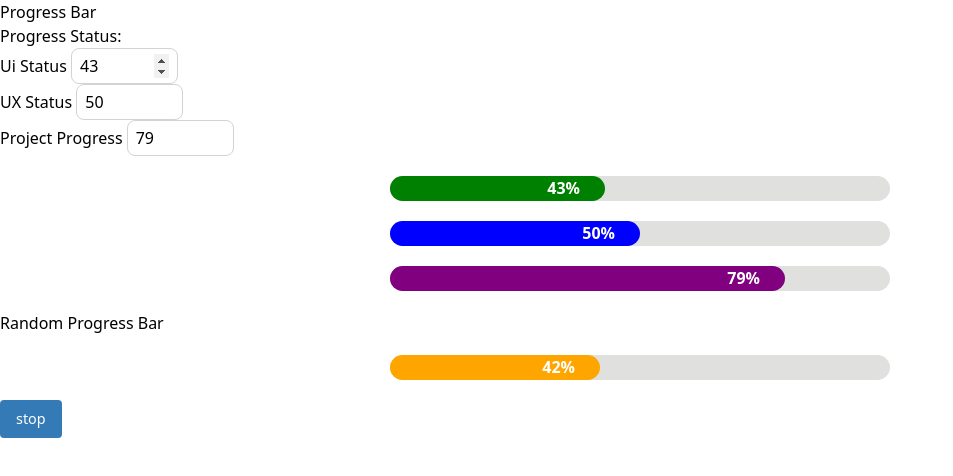
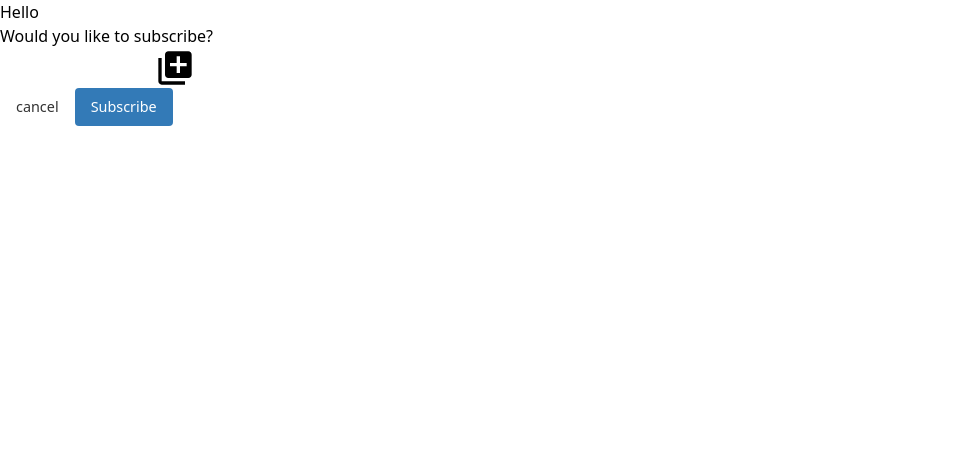
Before and after one commit to Hendrickhz/react-30-projects, a React (Vite) app: page / in a window 1280 px wide. Shown: the top 476 px of the page, without its empty margins (0-953 px from the left). Built offline with nearby package versions, Linux system fonts and the light colour scheme.

Commit message:
project 13 | dialog box finished

```diff
--- a/src/App.jsx
+++ b/src/App.jsx
@@ -4,7 +4,8 @@ import React from "react";
 // import Randomize from "./projects/02-randomize-color/Randomize";
 // import ESignature from './projects/E-signature-01/ESignature'
 import "./App.css";
-import ProgressBar from "./projects/12-progress-bar/ProgressBar";
+// import ProgressBar from "./projects/12-progress-bar/ProgressBar";
+import DialogBox from "./projects/13-dialog-box/DialogBox";
 // import PopUpApp from "./projects/11-magic-pop/PopUpApp";
 // import HiddenSearchBar from "./projects/10-hidden-search-bar/HiddenSearchBar";
 // import SlideToGrow from "./projects/09-slide-to-grow/SlideToGrow";
@@ -27,7 +28,8 @@ const App = () => {
       {/* <SlideToGrow/> */}
       {/* <HiddenSearchBar/> */}
       {/* <PopUpApp/> */}
-      <ProgressBar/>
+      {/* <ProgressBar/> */}
+      <DialogBox/>
     </div>
   );
 };
--- /dev/null
+++ b/src/projects/13-dialog-box/DialogBox.jsx
@@ -0,0 +1,106 @@
+import React, { useEffect, useState } from "react";
+import Button from "../../components/Button";
+import { MdLibraryAdd } from "react-icons/md";
+import { CiFaceFrown } from "react-icons/ci";
+import { HiMiniFaceSmile } from "react-icons/hi2";
+import "./bounce.css";
+const DialogBox = ({ width = 350 }) => {
+  const [bounce, setBounce] = useState("");
+  const [icon, setIcon] = useState("");
+  const [subscription, setSubscription] = useState({
+    title: "Hello",
+    description: "Would you like to subscribe?",
+    state: null,
+    justifyContent: "space-between",
+  });
+  const iconStyle = {
+    fontSize: "40px",
+    margin: "0 auto",
+    color: subscription.state=="subscribed"? "lightgreen": subscription.state== "unsubscribed" ? "lightblue":""
+
+  };
+  const handleSubscription = () => {
+    setSubscription({
+      title: "Thank you",
+      description: "for your subscription",
+      state: "subscribed",
+      justifyContent: "flex-end",
+    });
+  };
+  const handleUnsubscription = () => {
+    setSubscription({
+      title: "Sorry",
+      description: "to see you go.",
+      state: "unsubscribed",
+      justifyContent: "flex-end",
+    });
+  };
+  useEffect(() => {
+    setTimeout(() => {
+      setBounce("");
+    }, 400);
+    return () => {
+      setBounce("bounce");
+    };
+  }, [subscription.state]);
+  useEffect(()=>{
+    if(subscription.state == null){
+      setIcon( <MdLibraryAdd style={iconStyle} />)
+    }else if(subscription.state == "subscribed"){
+      setIcon( <HiMiniFaceSmile style={iconStyle} />)
+      document.body.style.background="lightgreen"
+
+    }else if(subscription.state == "unsubscribed"){
+      setIcon( <CiFaceFrown style={iconStyle} />)
+      document.body.style.background="lightblue"
+    }
+  },[subscription.state])
+  return (
+    <div
+      className={` shadow-lg mx-auto mt-6 bg-slate-50 rounded-md ${bounce}`}
+      style={{
+        width: `${width}px`,
+      }}
+    >
+      <div className="p-5 ">
+        <div
+          className="grid "
+          style={{
+            gridTemplateColumns: "2fr 1fr",
+            alignItems: "center",
+            alignSelf: "center",
+            justifyContent: "flex-end",
+          }}
+        >
+          <section>
+            <h3 className=" font-semibold text-2xl">{subscription.title}</h3>
+            <p>{subscription.description}</p>
+          </section>
+          <section>
+           {icon}
+          </section>
+        </div>
+        <div
+          className="flex gap-2 mb-2 mt-4 text-end px-1 w-full"
+          style={{ justifyContent: `${subscription.justifyContent}` }}
+        >
+          {subscription.state == null && (
+            <Button text={"cancel"} classes={"btn-outline shadow-md"} />
+          )}
+          {subscription.state == "subscribed" ? null : (
+            <Button text={"Subscribe"} onClick={handleSubscription} />
+          )}
+          {subscription.state == "subscribed" ? (
+            <Button
+              text={"Unsubscribe"}
+              classes={"btn-danger w-full"}
+              onClick={handleUnsubscription}
+            />
+          ) : null}
+        </div>
+      </div>
+    </div>
+  );
+};
+
+export default DialogBox;
--- /dev/null
+++ b/src/projects/13-dialog-box/bounce.css
@@ -0,0 +1,13 @@
+.bounce{
+    animation: fadeIn 0.4s linear;
+}
+@keyframes fadeIn {
+    0%{
+        transform: translateY(-50px);
+        opacity: 0;
+    }
+    100%{
+        transform: translateY(0px);
+        opacity: 1;
+    }
+}
```
